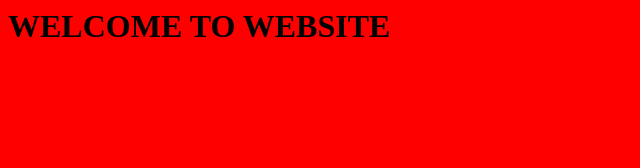
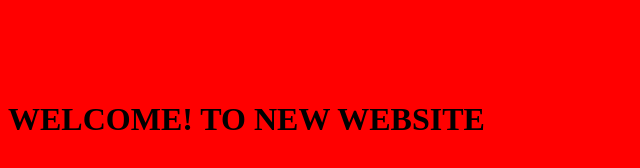
Before and after one commit to Rahuly-adav/DevOps_task3, a plain HTML site: page index.html in a window 1280 px wide. Shown: the whole page, without its empty margins (0-640 px from the left). Drawn offline with Linux system fonts and the light colour scheme.

Commit message:
changed
edit file

```diff
--- a/index.html
+++ b/index.html
@@ -1,3 +1,5 @@
 <body bgcolor="red">
-<h1> WELCOME TO WEBSITE</h1>
+  </br></br>
+</br></br>
+<h1> WELCOME! TO NEW WEBSITE</h1>
 </body>
```
